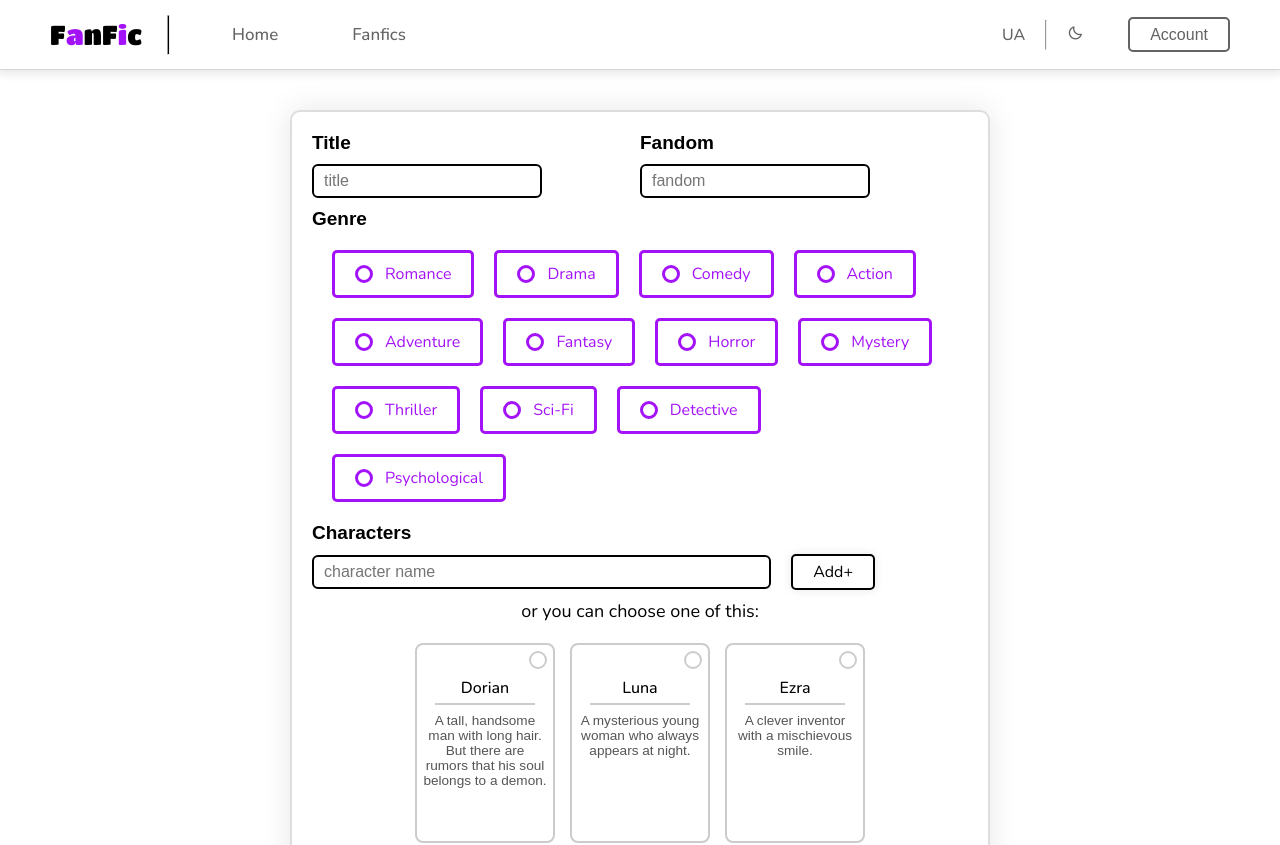
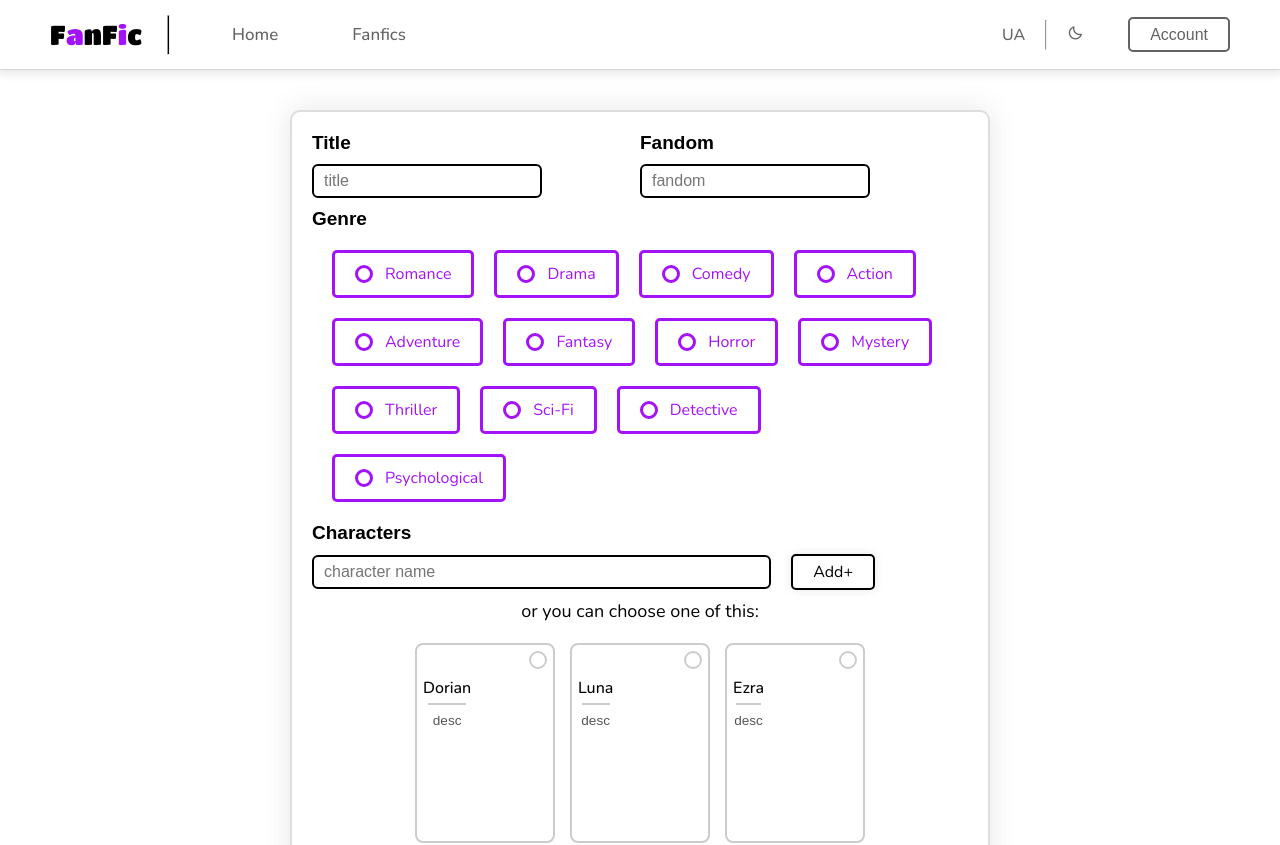
Before and after one commit to Igorshk10/Fan_fiction, a React (Create React App) app in the folder frontend/: page /story/create in a window 1280 px wide. Shown: the top 845 px of the page. Built offline with nearby package versions, Linux system fonts and the light colour scheme; no server answers; a web font is replaced by a local one.

Commit message:
fix: fixed bug with adding main characters in form

```diff
--- a/frontend/src/components/StoryForm/StoryForm.jsx
+++ b/frontend/src/components/StoryForm/StoryForm.jsx
@@ -7,14 +7,21 @@ function StoryForm() {
     const [character, setCharacter] = useState('');
     const [characters, setCharacters] = useState([]);
 
-    const addCharacter = (name, description = '') => {
-        const characterName = typeof name === 'string' ? name.trim() : character.trim();
+    const addCharacter = (name, description = '', templateId = null) => {
+        const characterName = typeof name === 'string'
+            ? name.trim()
+            : character.trim();
 
         if (!characterName) return;
 
         setCharacters(prev => [
             ...prev,
-            { id: crypto.randomUUID(), name: characterName, description }
+            {
+                id: crypto.randomUUID(),
+                name: characterName,
+                description,
+                templateId
+            }
         ]);
 
         setCharacter('');
@@ -26,11 +33,20 @@ function StoryForm() {
 
     const templates = [
         {
+            id: 'dorian',
             name: 'Dorian',
-            description: 'A tall, handsome man with long hair. But there are rumors that his soul belongs to a demon.'
+            description: 'desc'
         },
-        {name: 'Luna', description: 'A mysterious young woman who always appears at night.'},
-        {name: 'Ezra', description: 'A clever inventor with a mischievous smile.'}
+        {
+            id: 'luna',
+            name: 'Luna',
+            description: 'desc'
+        },
+        {
+            id: 'ezra',
+            name: 'Ezra',
+            description: 'desc'
+        }
     ];
 
     const genres = [
@@ -84,15 +100,19 @@ function StoryForm() {
                     <div className={style.template}>
                         <div className={style.template}>
                             {templates.map(t => {
-                                const isSelected = characters.some(c => c.name === t.name);
+                                const isSelected = characters.some(c => c.templateId === t.id);
                                 return (
                                     <button
-                                        key={t.name}
+                                        key={t.id}
                                         type="button"
-                                        className={`${style.person} ${isSelected ? style.selected : ''}`}
-                                        onClick={() => addCharacter(t.name, t.description)}
+                                        className={isSelected ? style.selected : style.person}
+                                        onClick={() => {
+                                            if (!isSelected) {
+                                                addCharacter(t.name, t.description, t.id);
+                                            }
+                                        }}
                                     >
-                                        <div className={style.checkbox}>{isSelected && <i class='bx bx-check'></i>}</div>
+                                        <div className={style.checkbox}>{isSelected && <i className='bx bx-check'></i>}</div>
                                         <div className={style.personContent}>
                                             <p className={style.personName}>{t.name}</p>
                                             <hr />
--- a/frontend/src/components/StoryForm/StoryForm.module.css
+++ b/frontend/src/components/StoryForm/StoryForm.module.css
@@ -156,6 +156,7 @@
 }
 
 .selected {
+    composes: person;
     border-color: var(--main-color);
 }
 
```
